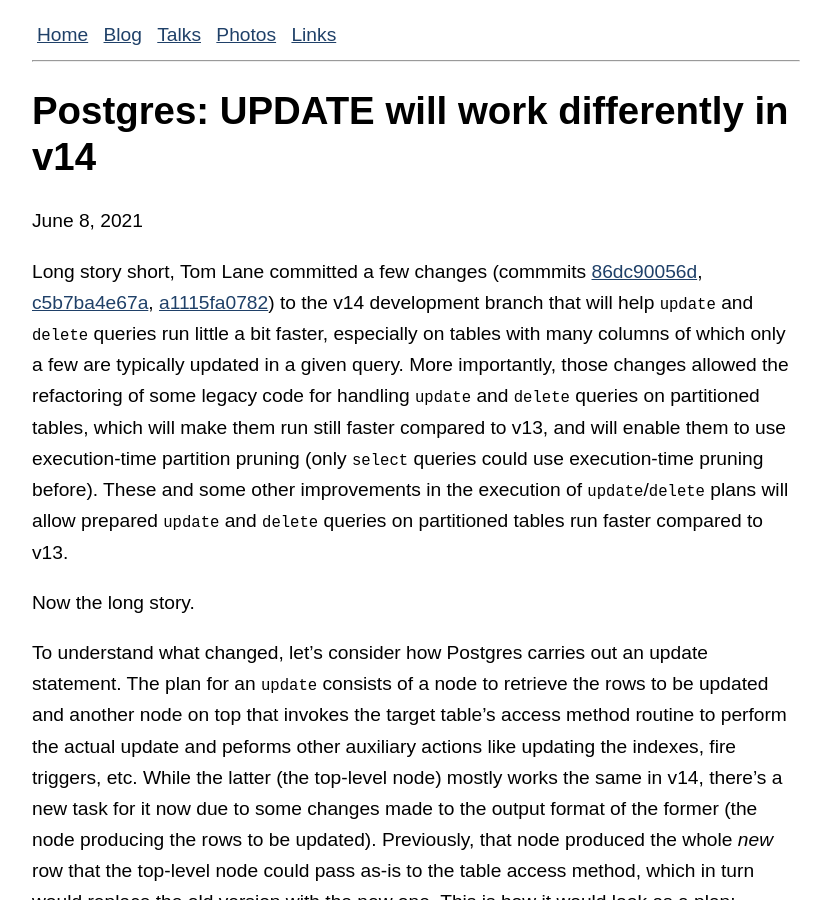
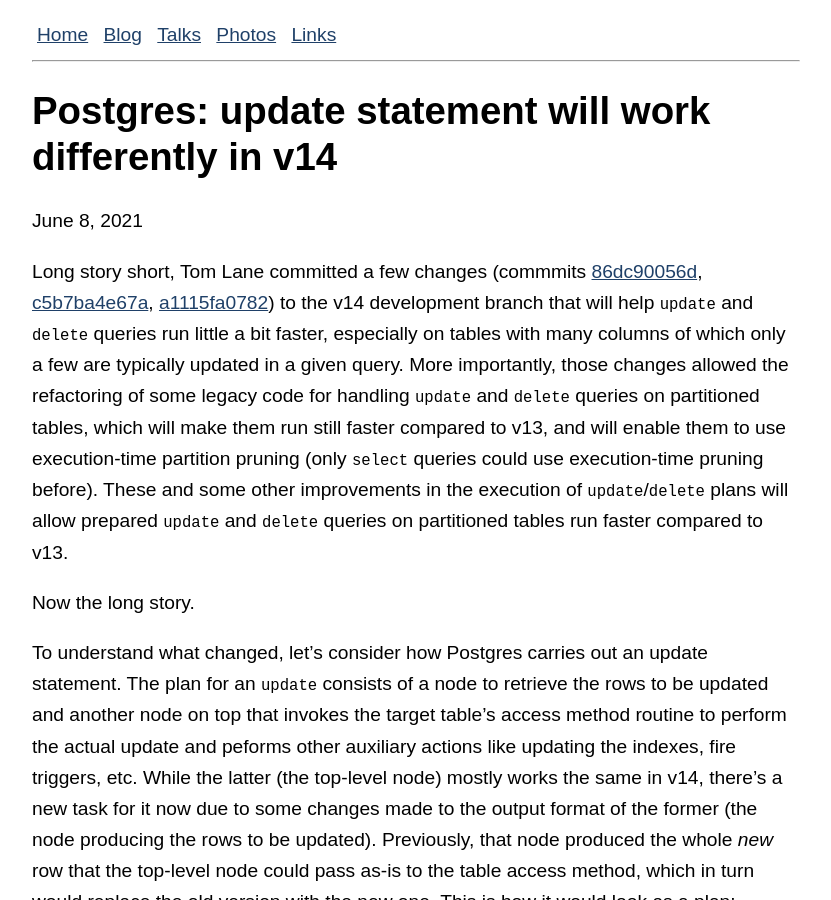
Before and after one commit to amitlan/website, a Jekyll site: the page built from _posts/2021-06-08-pg14-update-perf.md, in a window 1280 px wide and 900 px high. Shown: the whole window, without its empty margins (224-1055 px from the left). Built offline with Jekyll 4.4.1, drawn with Linux system fonts in a browser that asks for light colours.

Commit message:
update in pg14 title

```diff
--- a/_posts/2021-06-08-pg14-update-perf.md
+++ b/_posts/2021-06-08-pg14-update-perf.md
@@ -1,10 +1,10 @@
 ---
 layout: writing
-title: "Postgres: UPDATE will work differently in v14"
+title: "Postgres: update statement will work differently in v14"
 tags: [writing, pg]
 last_updated: 2021-06-08
 ---
-# Postgres: UPDATE will work differently in v14
+# Postgres: update statement will work differently in v14
 
 June 8, 2021
 
```
